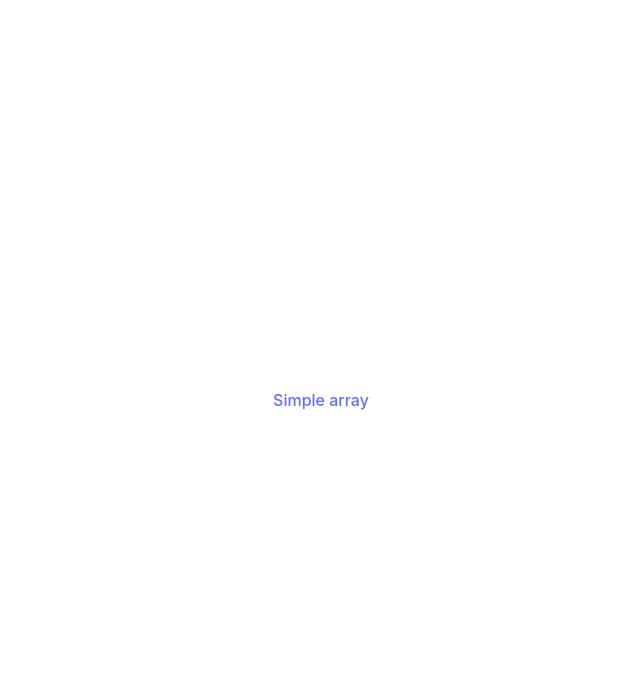
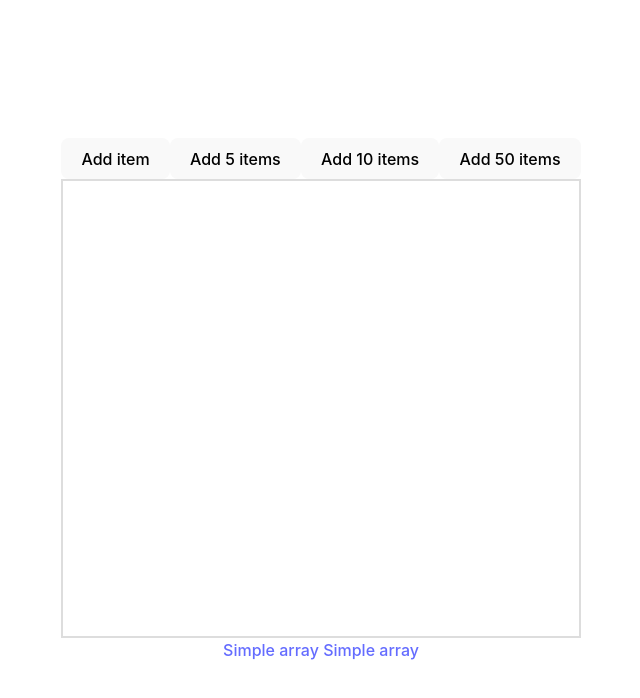
Before and after one commit to HillBridge/growth-diary, a Vue app: page /test-chats in a window 1280 px wide. Before the commit this address had no page. Shown: the top 698 px of the page, without its empty margins (319-959 px from the left). Built offline with nearby package versions, Linux system fonts and the light colour scheme.

Commit message:
DynamicScrollerItem

```diff
--- a/src/App.vue
+++ b/src/App.vue
@@ -6,6 +6,10 @@
     <router-view />
 
     <router-link :to="{ name: 'simple-list' }">
+      Simple array
+    </router-link>
+
+    <router-link :to="{ name: 'test-chats' }">
       Simple array
     </router-link>
   </div>
--- /dev/null
+++ b/src/pages/TestChats.vue
@@ -0,0 +1,97 @@
+<template>
+    <div class="hello">
+        <div>
+            <button @click="addItems()">
+                Add item
+            </button>
+            <button @click="addItems(5)">
+                Add 5 items
+            </button>
+            <button @click="addItems(10)">
+                Add 10 items
+            </button>
+            <button @click="addItems(50)">
+                Add 50 items
+            </button>
+        </div>
+
+        <DynamicScroller ref="scroller" :items="items" :min-item-size="24" class="scroller" @resize="scrollToBottom()">
+            <template #default="{ item, index, active }">
+                <DynamicScrollerItem :item="item" :active="active" :data-index="index">
+                    <div class="message">
+                        {{ item.text }}
+                    </div>
+                </DynamicScrollerItem>
+            </template>
+        </DynamicScroller>
+    </div>
+</template>
+
+<script>
+import { faker } from '@faker-js/faker'
+
+export default {
+    name: 'TestChat',
+
+    data() {
+        return {
+            items: [],
+        }
+    },
+
+    methods: {
+        addItems(count = 1) {
+            for (let i = 0; i < count; i++) {
+                this.items.push({
+                    text: faker.lorem.lines(),
+                    id: this.items.length + 1,
+                })
+            }
+            this.scrollToBottom()
+        },
+
+        scrollToBottom() {
+            this.$refs.scroller.scrollToBottom()
+        },
+    },
+}
+</script>
+
+<style scoped>
+.hello {
+    height: 500px;
+    flex: 0 1 1;
+    overflow: hidden;
+    display: flex;
+    flex-direction: column;
+}
+
+.scroller {
+    flex: auto 1 1;
+    border: 2px solid #ddd;
+}
+
+h1,
+h2 {
+    font-weight: normal;
+}
+
+ul {
+    list-style-type: none;
+    padding: 0;
+}
+
+li {
+    display: inline-block;
+    margin: 0 10px;
+}
+
+a {
+    color: #42b983;
+}
+
+.message {
+    padding: 10px 10px 9px;
+    border-bottom: solid 1px #eee;
+}
+</style>
--- a/src/router.js
+++ b/src/router.js
@@ -2,12 +2,14 @@ import { createRouter, createWebHistory } from "vue-router";
 
 import Home from "./pages/Home.vue";
 import SimpleList from "./pages/SimpleList.vue";
+import TestChats from "./pages/TestChats.vue";
 
 const router = createRouter({
   history: createWebHistory(import.meta.env.BASE_URL),
   routes: [
     { path: "/", name: "home", component: Home },
     { path: "/simple-list", name: "simple-list", component: SimpleList },
+    { path: "/test-chats", name: "test-chats", component: TestChats },
   ],
 });
 
```
